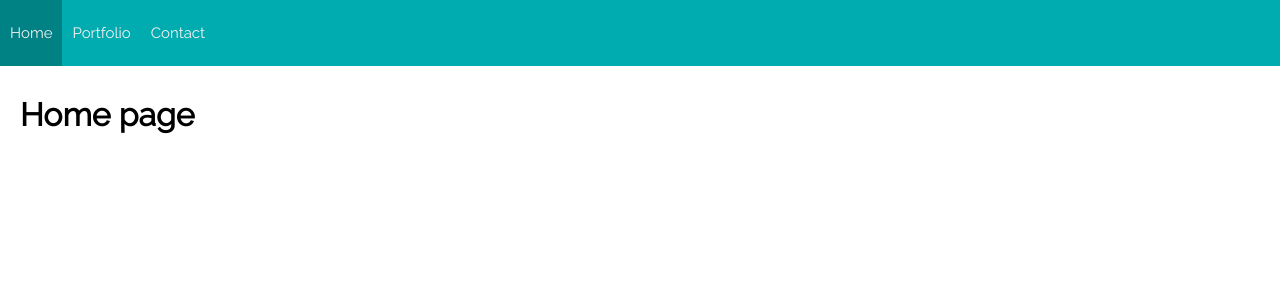
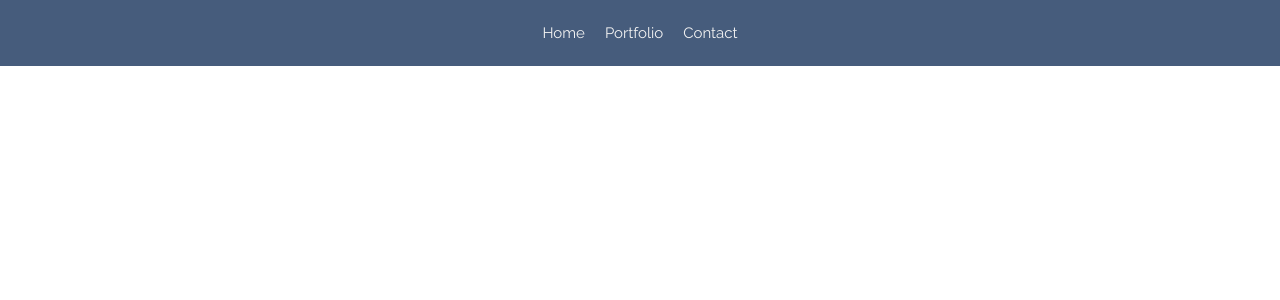
Before and after one commit to bsmrdel101/Portfolio-Website, a React (Create React App) app: page /#/home in a window 1280 px wide. Shown: the top 300 px of the page. Built offline with nearby package versions, Linux system fonts and the light colour scheme.

Commit message:
changed the color pallete and added interactivity to the navbar

```diff
--- a/src/components/HomePage/HomePage.jsx
+++ b/src/components/HomePage/HomePage.jsx
@@ -4,7 +4,7 @@ import './HomePage.css';
 function HomePage() {
   return (
     <div className="container">
-      <h1>Home page</h1>
+
     </div>
   );
 }
--- a/src/components/Nav/Nav.css
+++ b/src/components/Nav/Nav.css
@@ -1,11 +1,11 @@
 .nav {
   /* flex box layout */
   display: flex;
-  justify-content: space-between;
+  justify-content: center;
   align-items: center;
 
   margin: 0 0 30px;
-  background-color: #00acb0;
+  background-color: #465c7c;
   overflow: hidden;
 }
 
@@ -24,7 +24,7 @@
 .navLink {
   display: inline-block;
   color: #f2f2f2;
-  background-color: #00acb0;
+  background-color: #465c7c;
   text-align: center;
   padding: 24px 10px;
   text-decoration: none;
@@ -35,8 +35,10 @@
   border: none;
   cursor: pointer;
   outline: 0;
+  transition: ease 0.3s;
 }
 
 .navLink:hover {
-  background-color: #008183;
+  background-color: #526b91;
+  transform: scale(1.08, 1.08);
 }
```
Also changed, not shown: src/components/Header/Header.jsx (added, +12 -0 lines), src/components/Header/Header.css (added).
